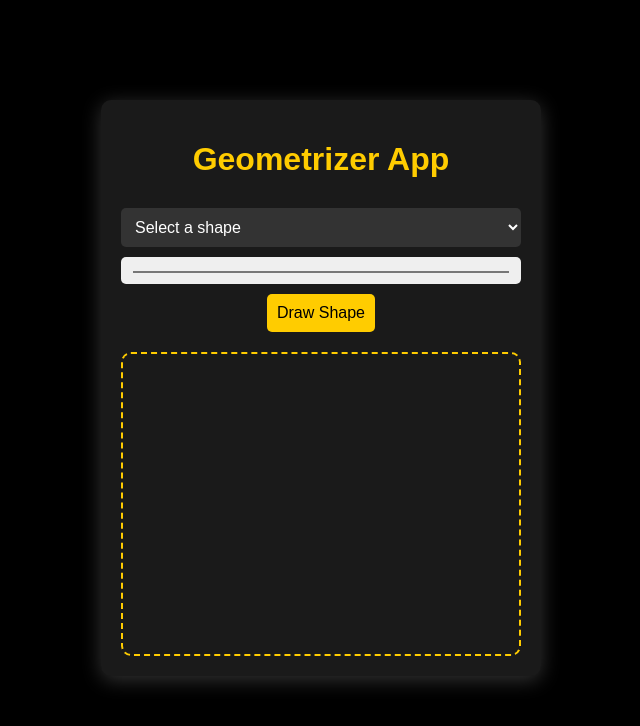
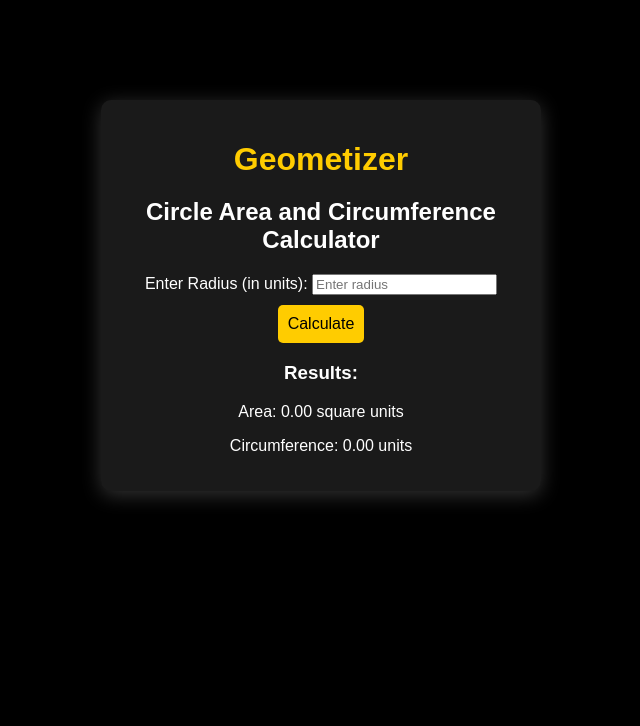
Before and after one commit to AyeshaMalak/Geometrizer-app, a plain HTML site: page index.html in a window 1280 px wide. Shown: the whole page, without its empty margins (319-959 px from the left). Drawn offline with Linux system fonts and the light colour scheme.

Commit message:
Update index.html

```diff
--- a/index.html
+++ b/index.html
@@ -3,22 +3,23 @@
 <head>
     <meta charset="UTF-8">
     <meta name="viewport" content="width=device-width, initial-scale=1.0">
-    <title>Geometrizer App</title>
+    <title>Geometizer - Circle Calculator</title>
     <link rel="stylesheet" href="styles.css">
 </head>
 <body>
     <div class="container">
-        <h1>Geometrizer App</h1>
-        <select id="shapeSelect">
-            <option value="">Select a shape</option>
-            <option value="circle">Circle</option>
-            <option value="square">Square</option>
-            <option value="triangle">Triangle</option>
-        </select>
-        <input type="color" id="colorInput" value="#ff0000">
-        <button onclick="drawShape()">Draw Shape</button>
-
-        <div id="canvasContainer" class="canvas-container"></div>
+        <h1>Geometizer</h1>
+        <h2>Circle Area and Circumference Calculator</h2>
+        <div class="input-group">
+            <label for="radius">Enter Radius (in units):</label>
+            <input type="number" id="radius" placeholder="Enter radius" min="0" step="any" required>
+        </div>
+        <button id="calculateBtn">Calculate</button>
+        <div class="results">
+            <h3>Results:</h3>
+            <p>Area: <span id="area">0.00</span> square units</p>
+            <p>Circumference: <span id="circumference">0.00</span> units</p>
+        </div>
     </div>
 
     <script src="script.js"></script>
```
